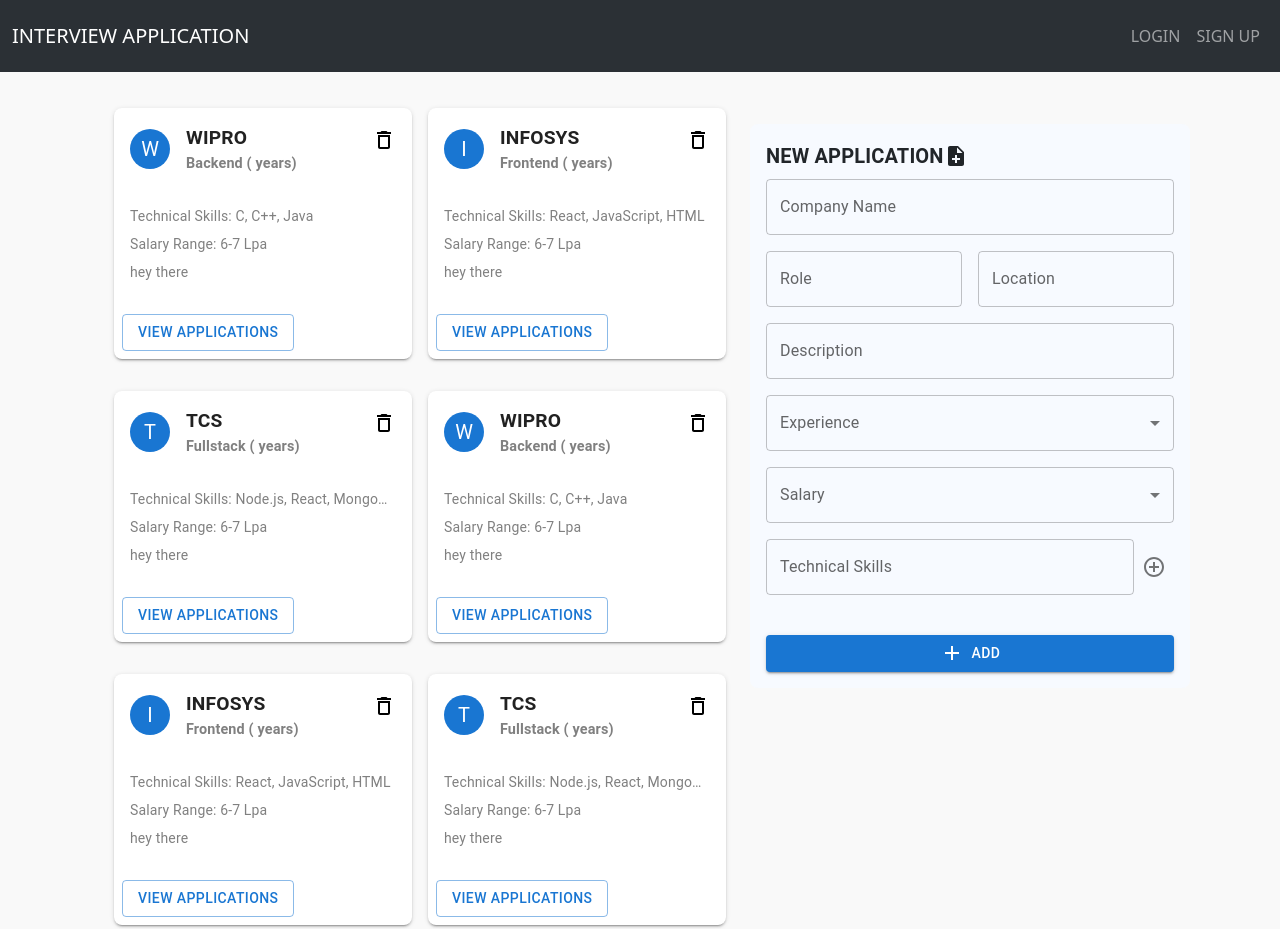
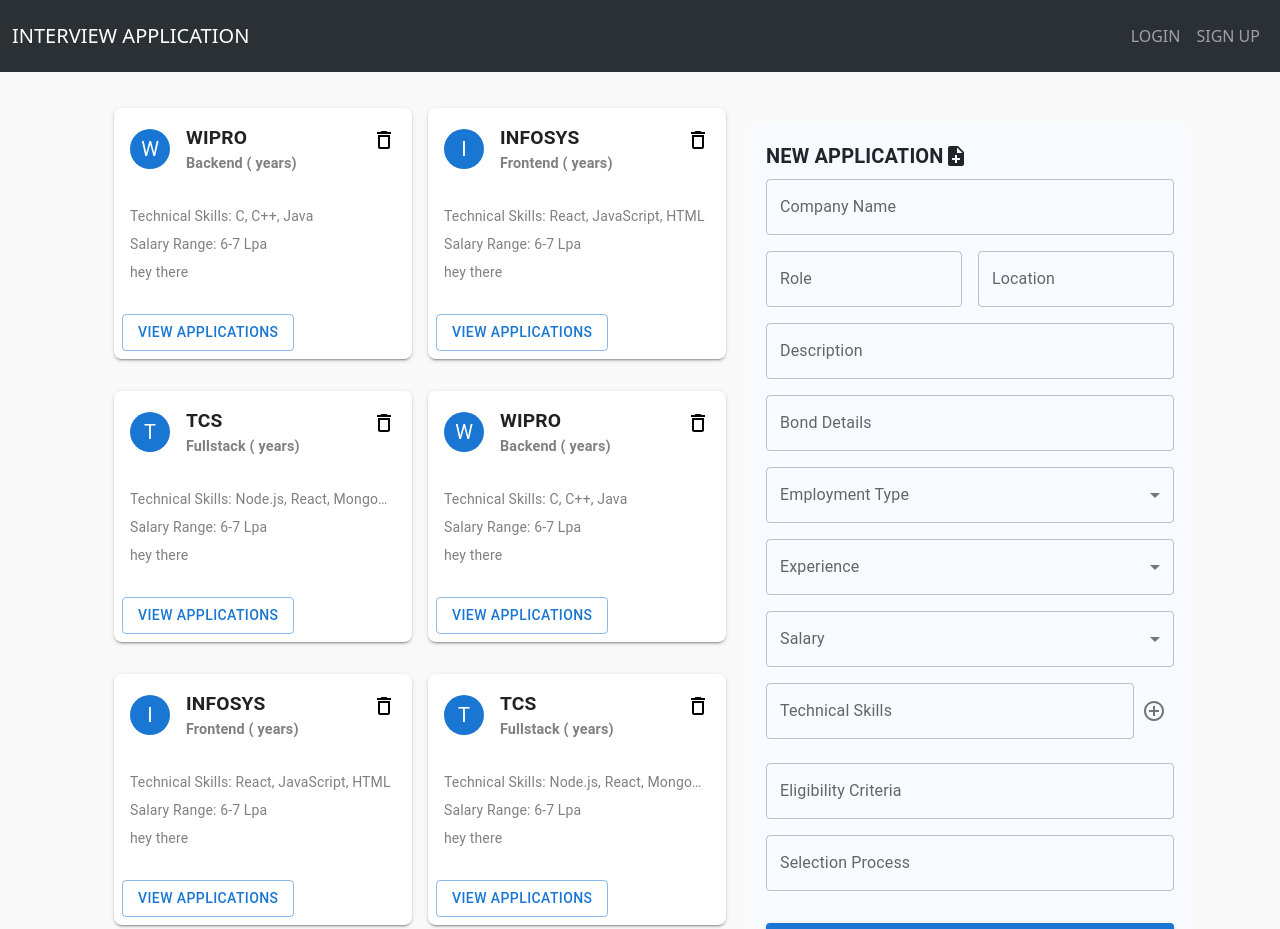
Before and after one commit to srinathbondala/Interview-Application, a React (Vite) app in the folder client/: page /admin in a window 1280 px wide. Shown: the top 929 px of the page. Built offline with nearby package versions, Linux system fonts and the light colour scheme.

Commit message:
changes in admin form

```diff
--- a/client/src/components/AdminForm.jsx
+++ b/client/src/components/AdminForm.jsx
@@ -13,6 +13,7 @@
     const [location, setLocation] = useState('');
     const [skills, setSkills] = useState([]);
     const [skillInput, setSkillInput] = useState('');
+    const [employmenttype,setEmploymentType]=useState('');
 
     const handleAddSkill = () => {
         if (skillInput.trim() && !skills.includes(skillInput)) {
@@ -29,7 +30,7 @@
     // Experience and Salary range options
     const experienceRanges = ['0-1 years', '2-3 years', '3-5 years', '5+ years'];
     const salaryRanges = ['2-3 LPA', '4-5 LPA', '6-9 LPA', '10+ LPA'];
-
+    const employmentType=['Remote','Full Time','Part Time'];
     return (
         <Box sx={{ mx: 'auto', mt: 4, backgroundColor: "#f7faff", borderRadius: 2, padding: 2 }}>
             <Typography variant='h6' sx={{ fontWeight: 'bold', textTransform: 'uppercase', backdropFilter: 'blur', display: "flex", alignItems: "center" }} gutterBottom>
@@ -69,6 +70,29 @@
                         name="description"
                         fullWidth
                     />
+                </Grid>
+                <Grid item xs={12}>
+                    <TextField
+                        label="Bond Details"
+                        name="bonddetails"
+                        fullWidth
+                    />
+                </Grid>
+             <Grid item xs={12} >
+                    <TextField
+                        select
+                        label="Employment Type"
+                        name="employmenttype"
+                        fullWidth
+                        value={employmenttype}
+                        onChange={(e) => setEmploymentType(e.target.value)}
+                    >
+                        {employmentType.map((range) => (
+                            <MenuItem key={range} value={range}>
+                                {range}
+                            </MenuItem>
+                        ))}
+                    </TextField>
                 </Grid>
                 <Grid item xs={12} >
                     <TextField
@@ -127,6 +151,20 @@
                         </Box>
                     </Box>
                 </Grid>
+                <Grid item xs={12}>
+                    <TextField
+                        label="Eligibility Criteria"
+                        name="eligibilityCriteria"
+                        fullWidth
+                    />
+                </Grid>
+                <Grid item xs={12}>
+                    <TextField
+                        label="Selection Process"
+                        name="selectionprocess"
+                        fullWidth
+                    />
+                </Grid>
                 <Grid item xs={12} >
                     <Button
                         type="submit"
```
